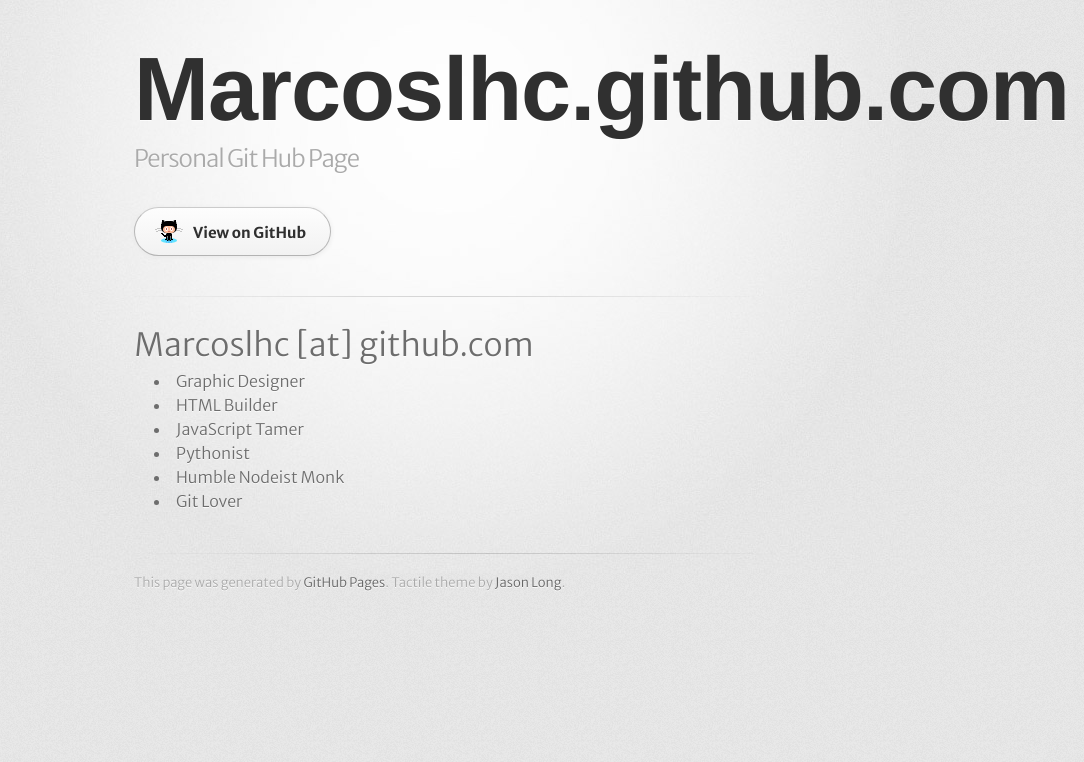
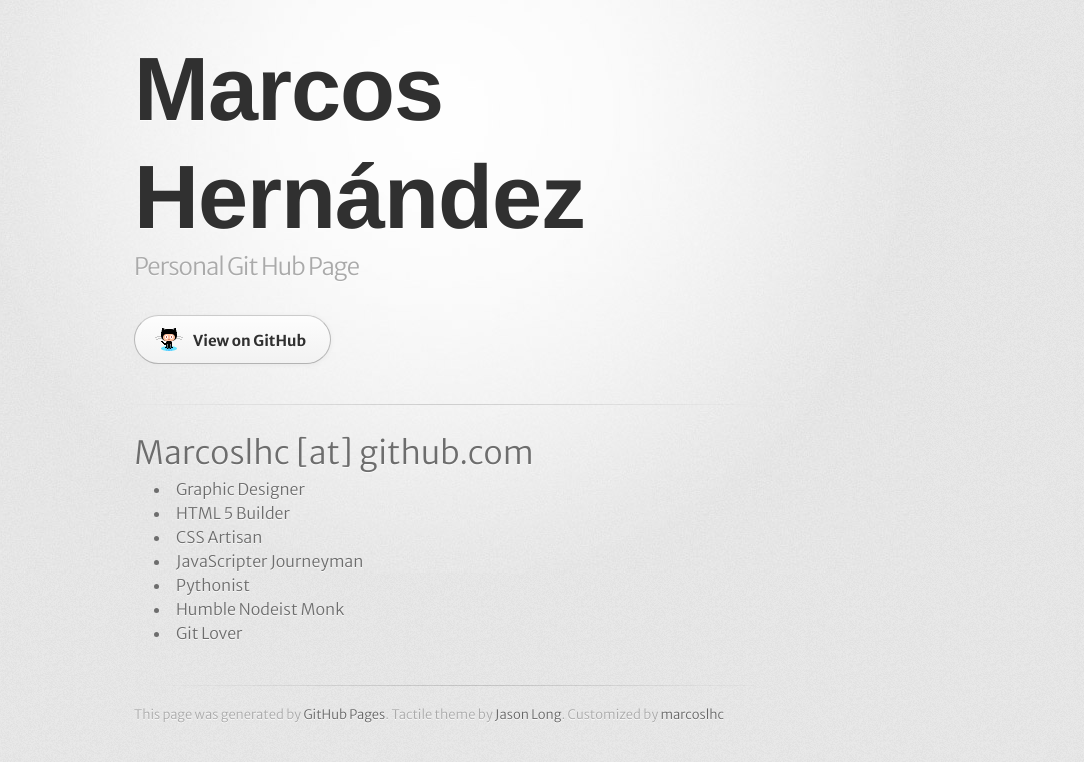
Before and after one commit to marcoslhc/marcoslhc.github.com, a Jekyll site: the page built from index.html, in a window 1280 px wide. Shown: the top 762 px of the page, without its empty margins (196-1280 px from the left). Built offline with Jekyll 4.4.1, drawn with Linux system fonts in a browser that asks for light colours; some web fonts are replaced.

Commit message:
Chang Contents
Added Features. Change title

```diff
--- a/_layouts/default.html
+++ b/_layouts/default.html
@@ -3,9 +3,12 @@
   <head>
     <meta charset='utf-8'>
     <meta http-equiv="X-UA-Compatible" content="chrome=1">
-    <link rel="stylesheet" type="text/css" href="stylesheets/stylesheet.css" media="screen" />
-    <link rel="stylesheet" type="text/css" href="stylesheets/pygment_trac.css" media="screen" />
-    <link rel="stylesheet" type="text/css" href="stylesheets/print.css" media="print" />
+    <link rel="stylesheet" type="text/css"
+    href="stylesheets/stylesheet.css" media="screen" />
+    <link rel="stylesheet" type="text/css"
+    href="stylesheets/pygment_trac.css" media="screen" />
+    <link rel="stylesheet" type="text/css"
+    href="stylesheets/print.css" media="print" />
     <!--[if lt IE 9]>
     <script src="//html5shiv.googlecode.com/svn/trunk/html5.js"></script>
     <![endif]-->
@@ -14,9 +17,15 @@
   <body>
   <div id="container">
     <div class="inner">
-				{{ content }}
+        {{ content }}
         <footer>
-          This page was generated by <a href="http://pages.github.com">GitHub Pages</a>. Tactile theme by <a href="http://twitter.com/jasonlong">Jason Long</a>.
+          This page was generated by
+          <a href="http://pages.github.com">
+          GitHub Pages</a>.
+          Tactile theme by <a href="http://twitter.com/jasonlong">
+          Jason Long</a>.
+          Customized by <a href="http://github.com/marcoslhc">
+          marcoslhc</a>
         </footer>
       </div>
     </div>
--- a/index.html
+++ b/index.html
@@ -4,7 +4,7 @@
 ---
 
         <header>
-          <h1>Marcoslhc.github.com</h1>
+          <h1>Marcos Hernández</h1>
           <h2>Personal Git Hub Page</h2>
         </header>
         <section id="downloads" class="clearfix">
@@ -15,8 +15,9 @@
           <h1>Marcoslhc [at] github.com</h1>
           <ul>
             <li>Graphic Designer</li>
-            <li>HTML Builder</li>
-            <li>JavaScript Tamer</li>
+            <li>HTML 5 Builder</li>
+            <li>CSS Artisan</li>
+            <li>JavaScripter Journeyman</li>
             <li>Pythonist</li>
             <li>Humble Nodeist Monk</li>
             <li>Git Lover</li>
```
